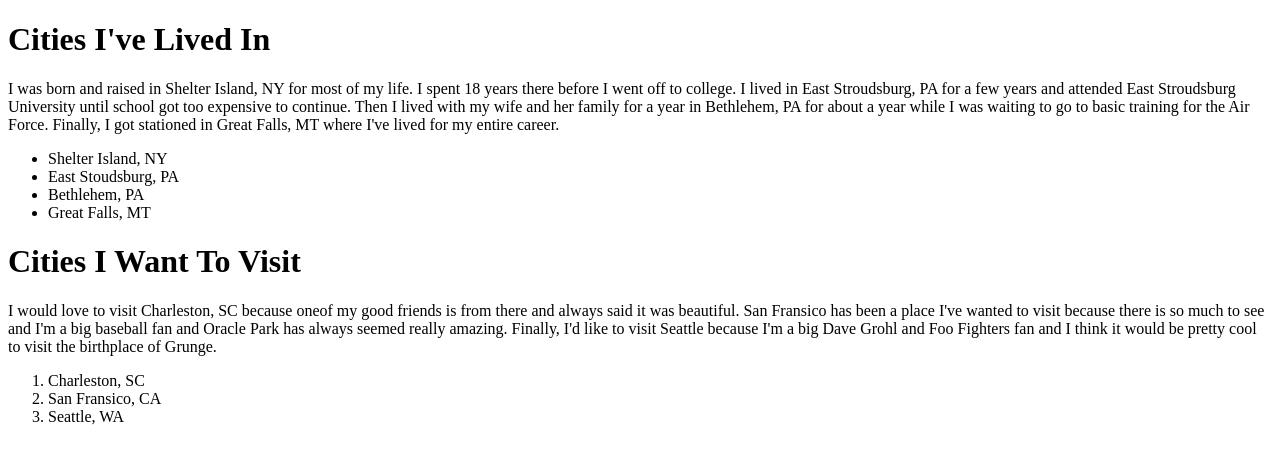
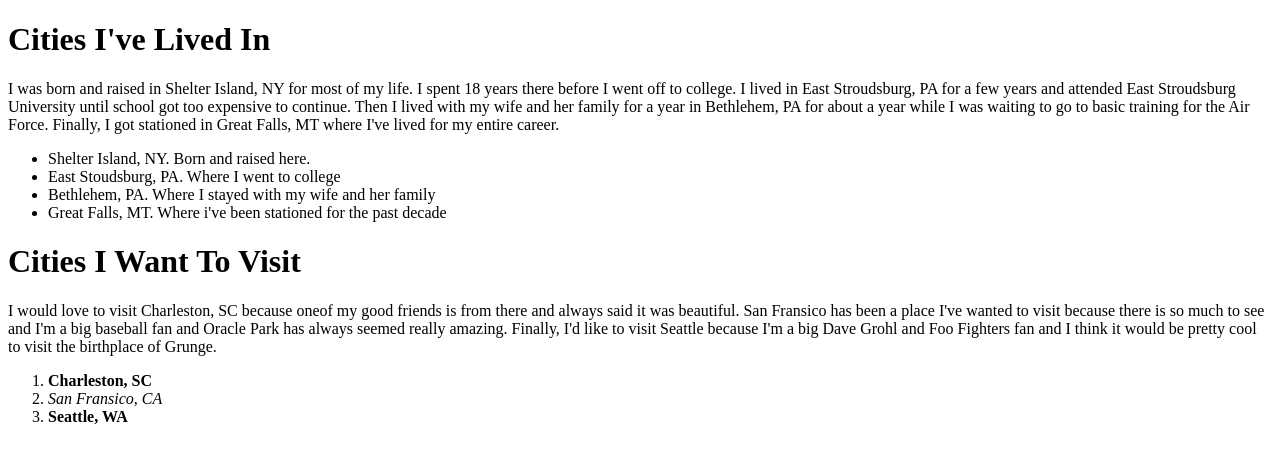
Before and after one commit to lst9829/Static_Website, a plain HTML site: page index.html in a window 1280 px wide. Drawn offline with Linux system fonts and the light colour scheme.

Commit message:
added strong to every odd element of the 2nd list and emphasis to the even element

```diff
--- a/index.html
+++ b/index.html
@@ -16,10 +16,10 @@
     </div>
     <div>
       <ul>
-        <li>Shelter Island, NY</li>
-        <li>East Stoudsburg, PA</li>
-        <li>Bethlehem, PA</li>
-        <li>Great Falls, MT</li>
+        <li>Shelter Island, NY. <span>Born and raised here.</span></li>
+        <li>East Stoudsburg, PA. <span>Where I went to college</span></li>
+        <li>Bethlehem, PA. <span>Where I stayed with my wife and her family</span></li>
+        <li>Great Falls, MT. <span>Where i've been stationed for the past decade</span></li>
       </ul>
     </div>
     <h1>Cities I Want To Visit</h1>
@@ -34,9 +34,9 @@
     </div>
     <div>
       <ol>
-        <li>Charleston, SC</li>
-        <li>San Fransico, CA</li>
-        <li>Seattle, WA</li>
+        <li><strong>Charleston, SC</strong></li>
+        <li><em>San Fransico, CA</em></li>
+        <li><strong>Seattle, WA</strong></li>
       </ol>
     </div>
   </body>
```
